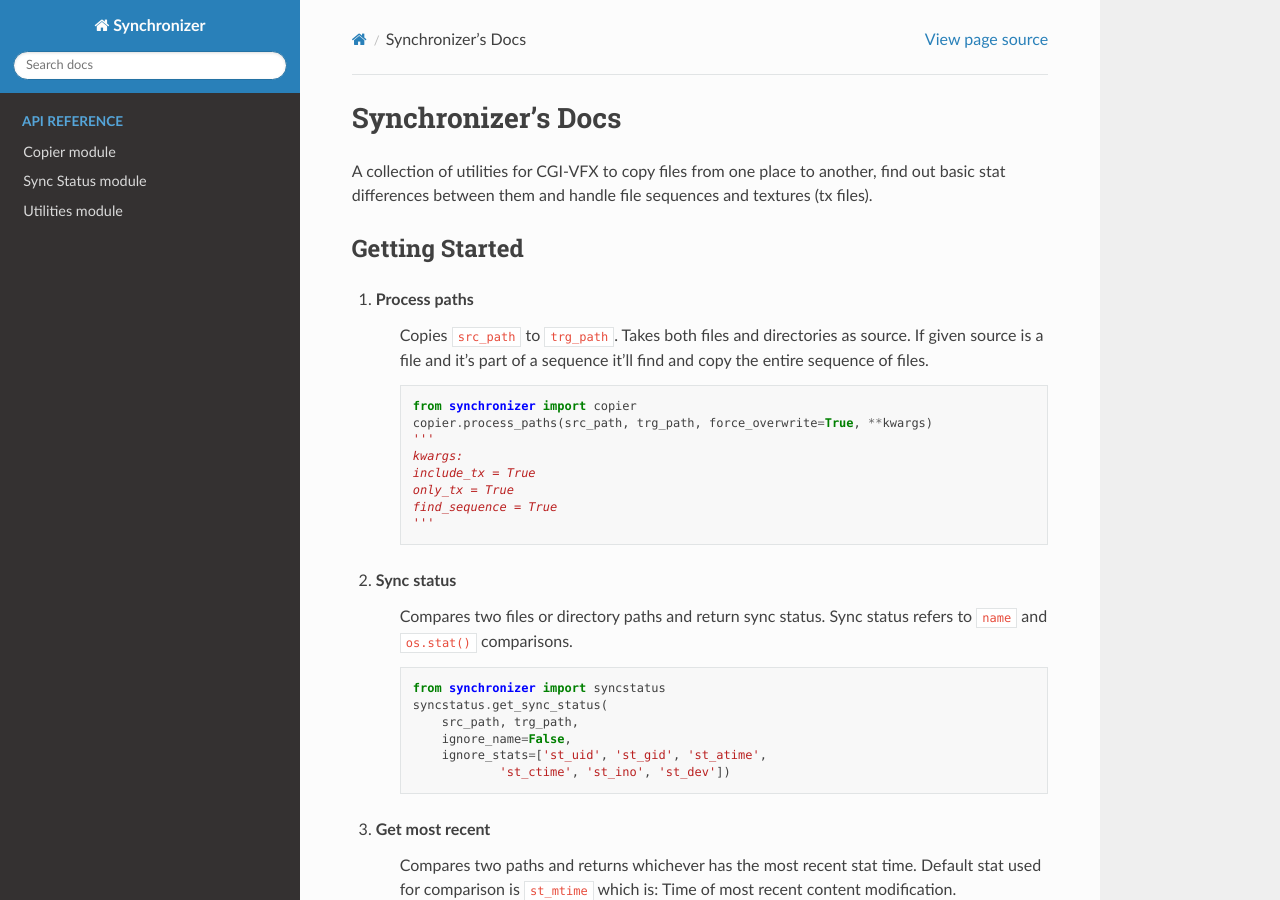
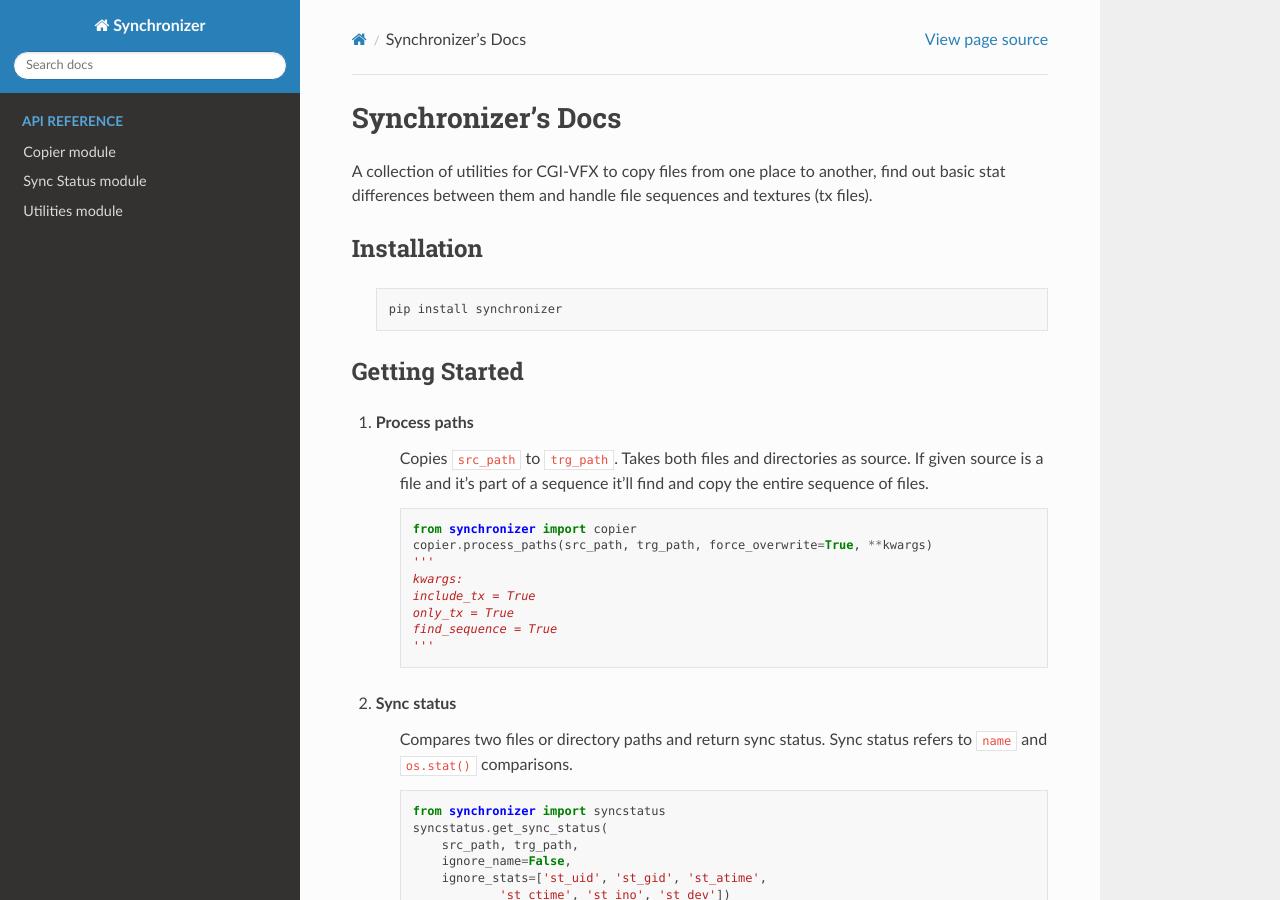
Before and after one commit to xiancg/synchronizer, a Sphinx documentation site: the page built from docs/source/index.rst, in a window 1280 px wide and 900 px high. Built offline with Sphinx 7.4.7 and the Read the Docs theme 2.0.0, drawn with Linux system fonts in a browser that asks for light colours.

Commit message:
Added installation instructions

```diff
--- a/docs/source/index.rst
+++ b/docs/source/index.rst
@@ -1,6 +1,12 @@
 Synchronizer's Docs
 ========================================
 A collection of utilities for CGI-VFX to copy files from one place to another, find out basic stat differences between them and handle file sequences and textures (tx files).
+
+Installation
+---------------
+    .. code-block:: python
+
+        pip install synchronizer
 
 Getting Started
 ---------------
```
